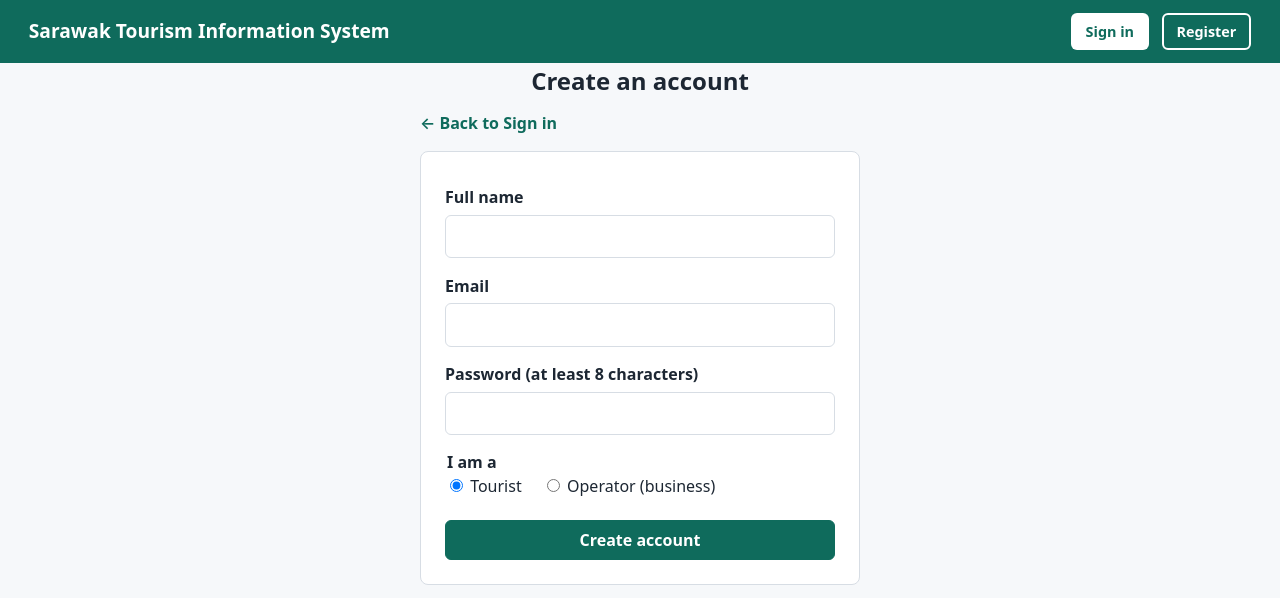
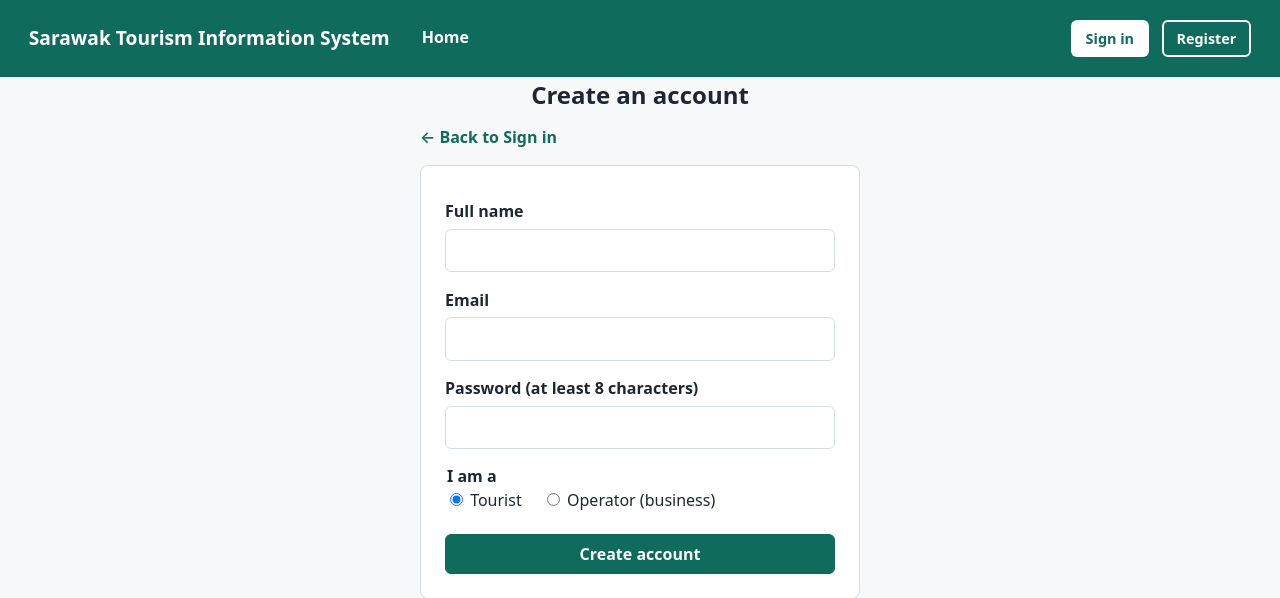
Before and after one commit to ntnlmth/SWE30003_Group7_A3, a Flask app: page /auth/register in a window 1280 px wide. Shown: the top 598 px of the page. Run offline with Flask 3, Linux system fonts and the light colour scheme.

Commit message:
remake navigation bar

```diff
--- a/app/static/style.css
+++ b/app/static/style.css
@@ -27,7 +27,7 @@ body {
 
 .topbar {
     display: flex;
-    justify-content: space-between;
+    justify-content: flex-start;
     align-items: center;
     flex-wrap: wrap;
     gap: .8rem;
@@ -46,14 +46,46 @@ body {
     font-size: 1.2rem;
 }
 
-.topbar nav {
+.primary-nav {
+    display: flex;
+    align-items: center;
+    flex-wrap: wrap;
+    gap: .15rem;
+    margin-left: .4rem;
+}
+
+.primary-nav .app-nav {
+    display: inline-flex;
+    min-height: 3.2rem;
+    align-items: center;
+    justify-content: center;
+    padding: .55rem .8rem;
+    border-bottom: 3px solid transparent;
+    border-radius: 4px 4px 0 0;
+    font-size: 1rem;
+    font-weight: 600;
+    white-space: nowrap;
+}
+
+.primary-nav .app-nav:hover {
+    background: rgba(255, 255, 255, .1);
+}
+
+.primary-nav .app-nav.active {
+    border-bottom-color: #fff;
+    background: rgba(255, 255, 255, .16);
+}
+
+.account-nav {
     display: flex;
     align-items: center;
     flex-wrap: wrap;
     gap: .8rem;
+    margin-left: auto;
 }
 
-.topbar nav a, .topbar nav .link {
+.account-nav a,
+.account-nav .link {
     display: inline-flex;
     align-items: center;
     justify-content: center;
@@ -64,20 +96,16 @@ body {
     font-weight: 600;
 }
 
-.topbar nav .sign-in {
+.account-nav .sign-in {
     background: #fff;
     color: var(--brand);
 }
 
-.topbar nav .register {
+.account-nav .register {
     border-color: #fff;
 }
 
-.topbar nav .app-nav {
-    border-color: #fff;
-}
-
-.topbar nav .sign-out {
+.account-nav .sign-out {
     background: var(--error);
     color: #fff;
 }
@@ -473,6 +501,22 @@ legend {
         font-size: 1.05rem;
     }
 
+    .primary-nav {
+        order: 3;
+        flex-basis: 100%;
+        margin-left: -.4rem;
+    }
+
+    .primary-nav .app-nav {
+        min-height: 2.8rem;
+        padding: .45rem .65rem;
+        font-size: .95rem;
+    }
+
+    .account-nav {
+        gap: .4rem;
+    }
+
     main {
         margin: 1.25rem auto;
     }
--- a/app/templates/base.html
+++ b/app/templates/base.html
@@ -9,16 +9,33 @@
 	<body>
 	<header class="topbar">
 		<a class="brand" href="{{ url_for('main.home') }}">Sarawak Tourism Information System</a>
-		<nav>
+		<nav class="primary-nav" aria-label="Main navigation">
+			<a class="app-nav{{ ' active' if request.endpoint == 'main.home' else '' }}"
+				href="{{ url_for('main.home') }}"
+				{% if request.endpoint == 'main.home' %}aria-current="page"{% endif %}>Home</a>
 			{% if g.user %}
 				{% if g.user.role == 'tourist' %}
-					<a class="app-nav" href="{{ url_for('bookings.index') }}">Search</a>
-					<a class="app-nav" href="{{ url_for('payments.index') }}">Pay</a>
-					<a class="app-nav" href="{{ url_for('itineraries.index') }}">Plan</a>
-					<a class="app-nav" href="{{ url_for('bookings.mine') }}">My bookings</a>
+					<a class="app-nav{{ ' active' if request.endpoint in ['bookings.index', 'bookings.book'] else '' }}"
+						href="{{ url_for('bookings.index') }}"
+						{% if request.endpoint in ['bookings.index', 'bookings.book'] %}aria-current="page"{% endif %}>Search</a>
+					<a class="app-nav{{ ' active' if request.endpoint in ['payments.index', 'payments.pay', 'payments.receipt'] else '' }}"
+						href="{{ url_for('payments.index') }}"
+						{% if request.endpoint in ['payments.index', 'payments.pay', 'payments.receipt'] %}aria-current="page"{% endif %}>Pay</a>
+					<a class="app-nav{{ ' active' if request.endpoint in ['itineraries.index', 'itineraries.new', 'itineraries.detail', 'itineraries.edit', 'itineraries.delete', 'itineraries.add_item', 'itineraries.edit_item', 'itineraries.delete_item'] else '' }}"
+						href="{{ url_for('itineraries.index') }}"
+						{% if request.endpoint in ['itineraries.index', 'itineraries.new', 'itineraries.detail', 'itineraries.edit', 'itineraries.delete', 'itineraries.add_item', 'itineraries.edit_item', 'itineraries.delete_item'] %}aria-current="page"{% endif %}>Plan</a>
+					<a class="app-nav{{ ' active' if request.endpoint in ['bookings.mine', 'bookings.cancel'] else '' }}"
+						href="{{ url_for('bookings.mine') }}"
+						{% if request.endpoint in ['bookings.mine', 'bookings.cancel'] %}aria-current="page"{% endif %}>My bookings</a>
 				{% elif g.user.role in ['operator', 'admin'] %}
-					<a class="app-nav" href="{{ url_for('listings.index') }}">Listings</a>
+					<a class="app-nav{{ ' active' if request.endpoint in ['listings.index', 'listings.new', 'listings.edit', 'listings.remove', 'listings.reactivate'] else '' }}"
+						href="{{ url_for('listings.index') }}"
+						{% if request.endpoint in ['listings.index', 'listings.new', 'listings.edit', 'listings.remove', 'listings.reactivate'] %}aria-current="page"{% endif %}>Listings</a>
 				{% endif %}
+			{% endif %}
+		</nav>
+		<div class="account-nav">
+			{% if g.user %}
 				<span class="who">{{ g.user.name }} ({{ g.user.display_role }})</span>
 				<form method="post" action="{{ url_for('auth.sign_out') }}" class="inline">
 					<button type="submit" class="link sign-out">Sign out</button>
@@ -27,7 +44,7 @@
 				<a class="sign-in" href="{{ url_for('auth.sign_in') }}">Sign in</a>
 				<a class="register" href="{{ url_for('auth.register') }}">Register</a>
 			{% endif %}
-		</nav>
+		</div>
 	</header>
 	<main class="{% block main_class %}{% endblock %}">
 		{% with messages = get_flashed_messages(with_categories=true) %}
```
